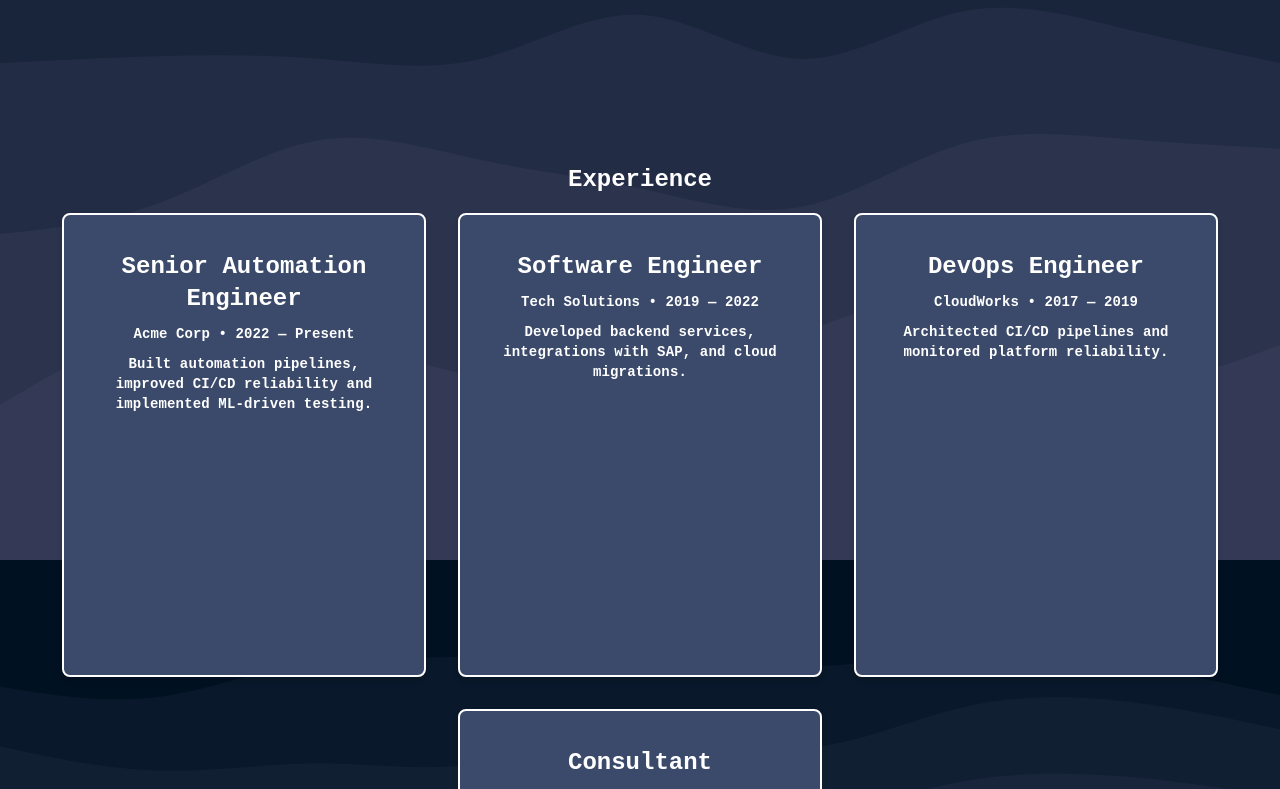
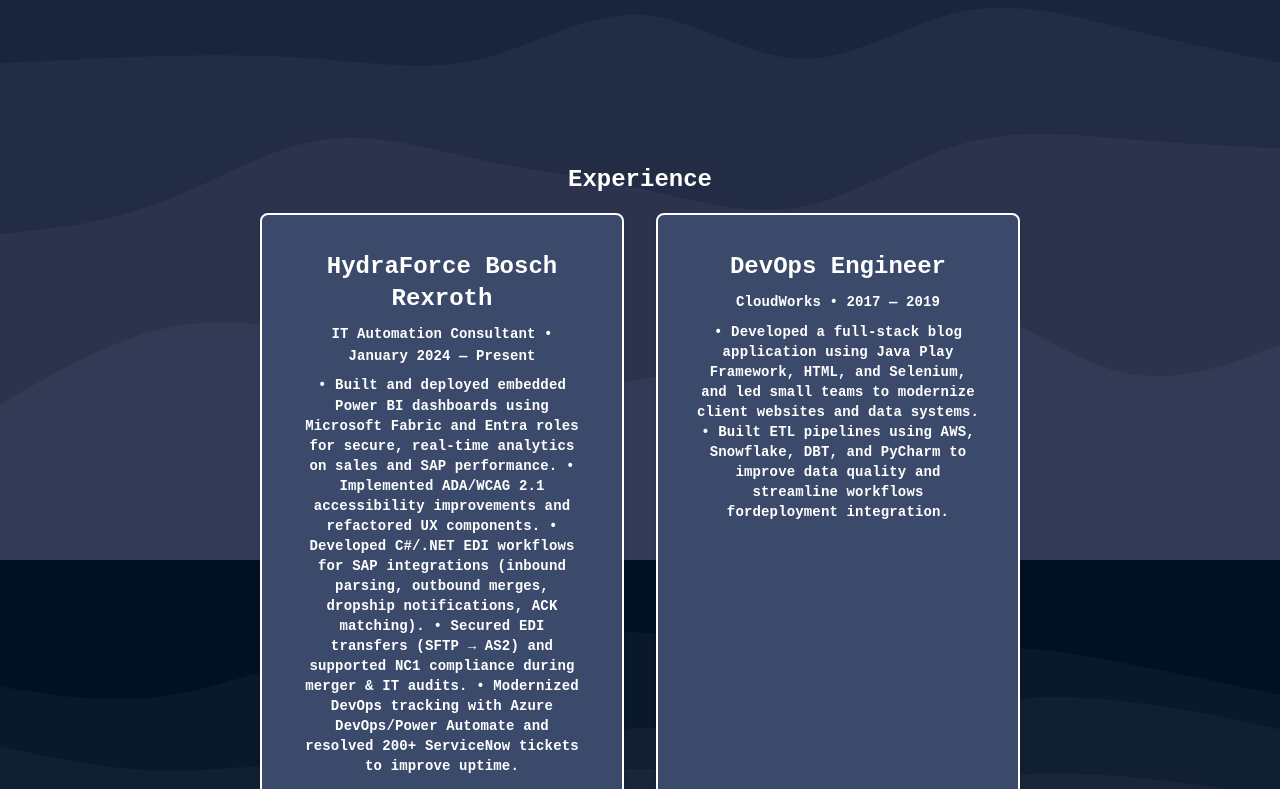
Before and after one commit to tsubaric/my-portfolio, a React (Create React App) app: page / in a window 1280 px wide. Shown: the part 2000-2789 px from the top of the page. Built offline with nearby package versions, Linux system fonts and the light colour scheme; the HTML template or start-up script is replaced by a standard one.

Commit message:
rough first draft

```diff
--- a/src/App.js
+++ b/src/App.js
@@ -1,5 +1,5 @@
 import React, { useRef } from 'react';
-import portrait from './images/ArthurMorgan.jpeg';
+import portrait from './images/Tommy23.png';
 import './App.css';
 import IconButton from '@mui/material/IconButton';
 import GitHubIcon from '@mui/icons-material/GitHub';
@@ -33,32 +33,25 @@
   // Example experience entries
   const experiences = [
     {
-      title: "Senior Automation Engineer",
-      company: "Acme Corp",
-      period: "2022 — Present",
-      description: "Built automation pipelines, improved CI/CD reliability and implemented ML-driven testing.",
-      image: "" // optional
-    },
-    {
-      title: "Software Engineer",
-      company: "Tech Solutions",
-      period: "2019 — 2022",
-      description: "Developed backend services, integrations with SAP, and cloud migrations.",
-      image: ""
+      title: "HydraForce Bosch Rexroth",
+      company: "IT Automation Consultant",
+      period: "January 2024 — Present",
+      description: [
+        "• Built and deployed embedded Power BI dashboards using Microsoft Fabric and Entra roles for secure, real‑time analytics on sales and SAP performance.",
+        "\n• Implemented ADA/WCAG 2.1 accessibility improvements and refactored UX components.",
+        "\n• Developed C#/.NET EDI workflows for SAP integrations (inbound parsing, outbound merges, dropship notifications, ACK matching).",
+        "\n• Secured EDI transfers (SFTP → AS2) and supported NC1 compliance during merger & IT audits.",
+        "\n• Modernized DevOps tracking with Azure DevOps/Power Automate and resolved 200+ ServiceNow tickets to improve uptime."
+      ],
     },
     {
       title: "DevOps Engineer",
       company: "CloudWorks",
       period: "2017 — 2019",
-      description: "Architected CI/CD pipelines and monitored platform reliability.",
-      image: ""
-    },
-    {
-      title: "Consultant",
-      company: "IT Consulting LLC",
-      period: "2015 — 2017",
-      description: "Delivered enterprise solutions and Power Platform integrations.",
-      image: ""
+      description: [
+        "• Developed a full-stack blog application using Java Play Framework, HTML, and Selenium, and led small teams to modernize client websites and data systems.",
+        "\n• Built ETL pipelines using AWS, Snowflake, DBT, and PyCharm to improve data quality and streamline workflows fordeployment integration."
+      ],
     },
   ];
 
@@ -228,12 +221,12 @@
                 borderRadius: '8px',
                 padding: '20px',
               }}>
-                <CardMedia
+                {/* <CardMedia
                   component="img"
                   alt={project.title}
                   height="140"
                   image={project.image}
-                />
+                /> */}
                 <CardContent>
                   <Typography
                     gutterBottom
--- a/src/projects.json
+++ b/src/projects.json
@@ -2,7 +2,6 @@
   {
     "title": "NFTicket",
     "description": "NFTicket is a platform to browse, create, buy, and sell event tickets as NFTs using blockchain...",
-    "pdf": "NFTicket.pdf",
     "source": "https://github.com/tsubaric",
     "class": [{ "label": "Senior Design" }],
     "skills": [
@@ -17,7 +16,6 @@
   {
     "title": "Doctor & Patient Healthcare Portal",
     "description": "Developed a full-stack application facilitating patient appointments...",
-    "image": "project2.jpeg",
     "source": "https://github.com/tsubaric",
     "class": [{ "label": "Software Engineering" }],
     "skills": [
@@ -29,23 +27,8 @@
     ]
   },
   {
-    "title": "SeekerPro",
-    "description": "Engineered a global GPS tracker using a Raspberry Pi 3 and Neo 6M GPS module...",
-    "image": "project3.jpeg",
-    "source": "https://github.com/tsubaric",
-    "class": [{ "label": "Internet of Things" }],
-    "skills": [
-      { "label": "React Native" },
-      { "label": "Raspberry Pi" },
-      { "label": "Google Cloud API" },
-      { "label": "GPS Module" },
-      { "label": "Node.js" }
-    ]
-  },
-  {
     "title": "X Social Account Recommendations and Similarities",
     "description": "A social graph analysis project that recommends similar Twitter users...",
-    "image": "project5.jpeg",
     "source": "https://github.com/tsubaric",
     "class": [{ "label": "Modern Databases" }],
     "skills": [
@@ -58,28 +41,16 @@
     ]
   },
   {
-    "title": "Theory of Computation",
-    "description": "A brief description of Project 7.",
-    "image": "project7.jpeg",
+    "title": "SeekerPro",
+    "description": "Engineered a global GPS tracker using a Raspberry Pi 3 and Neo 6M GPS module...",
     "source": "https://github.com/tsubaric",
-    "class": [{ "label": "Theory of Computation" }],
+    "class": [{ "label": "Internet of Things" }],
     "skills": [
-      { "label": "Demo" },
-      { "label": "Docs" },
-      { "label": "Video" }
-    ]
-  },
-  {
-    "title": "Amazon Shipping Simulation",
-    "description": "A brief description of Project 9.",
-    "image": "project9.jpeg",
-    "source": "https://github.com/tsubaric",
-    "class": [{ "label": "Software Design" }],
-    "skills": [
-      { "label": "Demo" },
-      { "label": "Docs" },
-      { "label": "Video" }
+      { "label": "React Native" },
+      { "label": "Raspberry Pi" },
+      { "label": "Google Cloud API" },
+      { "label": "GPS Module" },
+      { "label": "Node.js" }
     ]
   }
-
 ]
```
Also changed, not shown: src/images/ArthurMorgan.jpeg (deleted), src/images/Tommy23.png (added).
